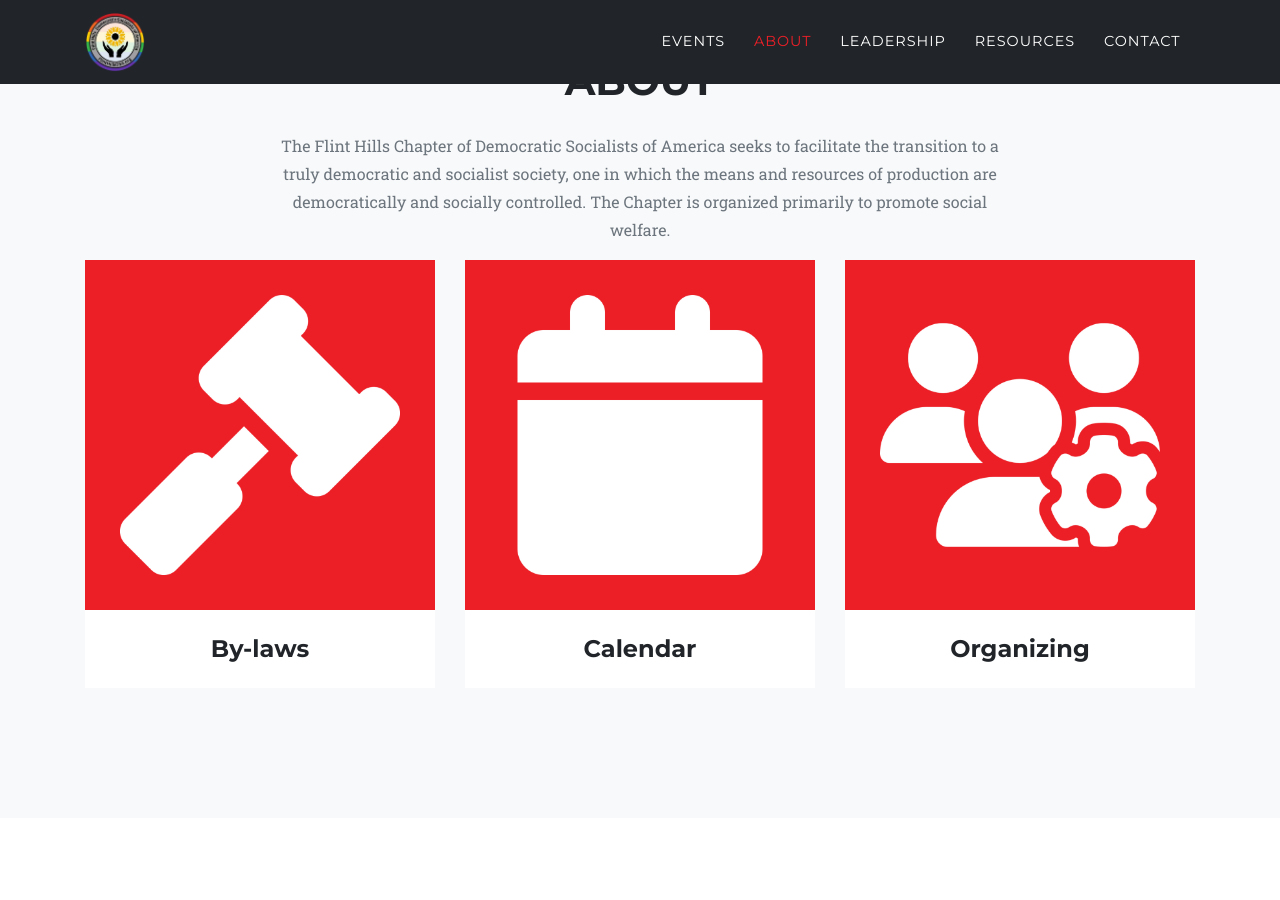
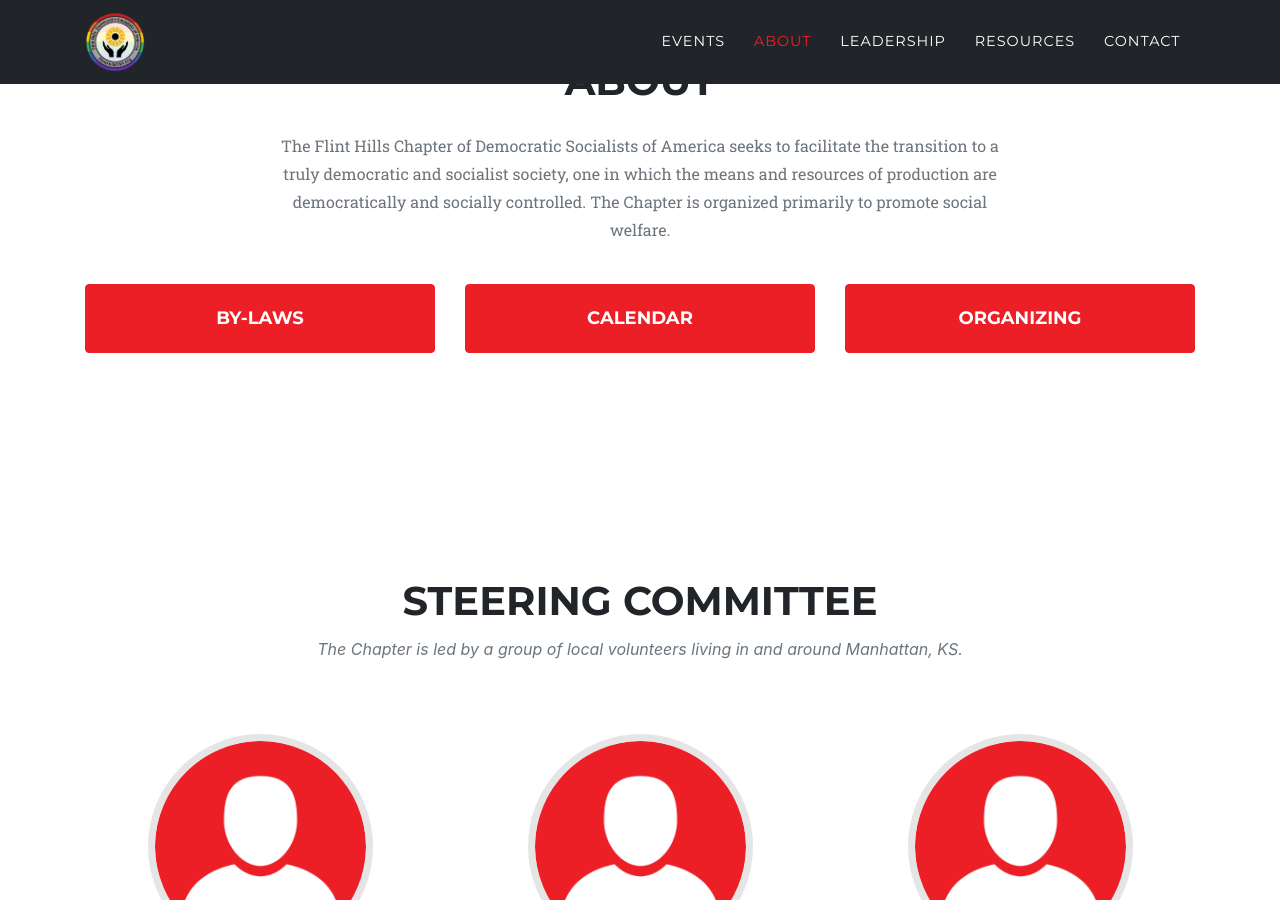
Before and after one commit to flinthillsdsa/website, a Jekyll site: the page built from index.md, in a window 1280 px wide and 900 px high, scrolled down 1855 px. Built offline with Jekyll 4.4.1, drawn with Linux system fonts in a browser that asks for light colours; some web fonts are replaced.

Commit message:
Update about.html

```diff
--- a/_includes/about.html
+++ b/_includes/about.html
@@ -1,18 +1,17 @@
-<!-- _includes/about.html (or wherever your About grid lives) -->
 {% if site.locale and site.locale != "" and site.locale != nil %}
-<section class="bg-light page-section" id="{{ site.data.sitetext[site.locale].about.section | default: "about" }}">
+<section class="page-section" id="{{ site.data.sitetext[site.locale].about.section | default: 'about' }}">
   <div class="container">
 
-    <!-- Title -->
+    <!-- Section heading -->
     <div class="row">
       <div class="col-lg-12 text-center">
         <h2 class="section-heading text-uppercase">
-          {{ site.data.sitetext[site.locale].about.title | markdownify | default: "About" }}
+          {{ site.data.sitetext[site.locale].about.title | default: "About" | markdownify }}
         </h2>
       </div>
     </div>
 
-    <!-- Intro Text -->
+    <!-- Intro text -->
     <div class="row">
       <div class="col-lg-8 mx-auto text-center">
         <div class="large text-muted">
@@ -21,42 +20,35 @@
       </div>
     </div>
 
-    <!-- Centered Cards -->
-    <div class="row justify-content-center">
-      {% for item in site.about %}
-        <div class="col-md-4 col-sm-6 portfolio-item">
-          <a class="portfolio-link" data-toggle="modal" href="#a{{ forloop.index }}">
-            <div class="portfolio-hover">
-              <div class="portfolio-hover-content">
-                <i class="{{ site.data.style.portfolio-icon | default: "fas fa-plus fa-3x" }}"></i>
-              </div>
-            </div>
-            <img class="img-fluid" src="{{ item.caption.thumbnail }}" alt="">
-          </a>
-          <div class="portfolio-caption">
-            <h4>{{ item.caption.title }}</h4>
-            <p class="text-muted">{{ item.caption.subtitle }}</p>
-          </div>
-        </div>
+    <!-- Three buttons in one centered row -->
+    <div class="row justify-content-center mt-4">
+      {% for item in site.about limit:3 %}
+      <div class="col-sm-12 col-md-4 text-center mb-4">
+        <button class="btn btn-primary btn-xl text-uppercase w-100"
+                data-toggle="modal"
+                data-target="#a{{ forloop.index }}">
+          {{ item.caption.title }}
+        </button>
+      </div>
       {% endfor %}
     </div>
 
   </div>
 </section>
 {% else %}
-<section class="bg-light page-section" id="{{ site.data.sitetext.about.section | default: "about" }}">
+<section class="page-section" id="{{ site.data.sitetext.about.section | default: 'about' }}">
   <div class="container">
 
-    <!-- Title -->
+    <!-- Section heading -->
     <div class="row">
       <div class="col-lg-12 text-center">
         <h2 class="section-heading text-uppercase">
-          {{ site.data.sitetext.about.title | markdownify | default: "About" }}
+          {{ site.data.sitetext.about.title | default: "About" | markdownify }}
         </h2>
       </div>
     </div>
 
-    <!-- Intro Text -->
+    <!-- Intro text -->
     <div class="row">
       <div class="col-lg-8 mx-auto text-center">
         <div class="large text-muted">
@@ -65,27 +57,19 @@
       </div>
     </div>
 
-    <!-- Centered Cards -->
-    <div class="row justify-content-center">
-      {% for item in site.about %}
-        <div class="col-md-4 col-sm-6 portfolio-item">
-          <a class="portfolio-link" data-toggle="modal" href="#a{{ forloop.index }}">
-            <div class="portfolio-hover">
-              <div class="portfolio-hover-content">
-                <i class="{{ site.data.style.portfolio-icon | default: "fas fa-plus fa-3x" }}"></i>
-              </div>
-            </div>
-            <img class="img-fluid" src="{{ item.caption.thumbnail }}" alt="">
-          </a>
-          <div class="portfolio-caption">
-            <h4>{{ item.caption.title }}</h4>
-            <p class="text-muted">{{ item.caption.subtitle }}</p>
-          </div>
-        </div>
+    <!-- Three buttons in one centered row -->
+    <div class="row justify-content-center mt-4">
+      {% for item in site.about limit:3 %}
+      <div class="col-sm-12 col-md-4 text-center mb-4">
+        <button class="btn btn-primary btn-xl text-uppercase w-100"
+                data-toggle="modal"
+                data-target="#a{{ forloop.index }}">
+          {{ item.caption.title }}
+        </button>
+      </div>
       {% endfor %}
     </div>
 
   </div>
 </section>
 {% endif %}
-{% include modals.html %}
```
